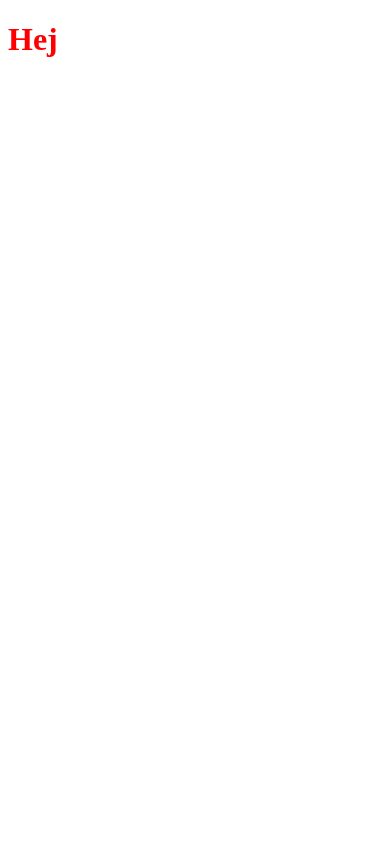
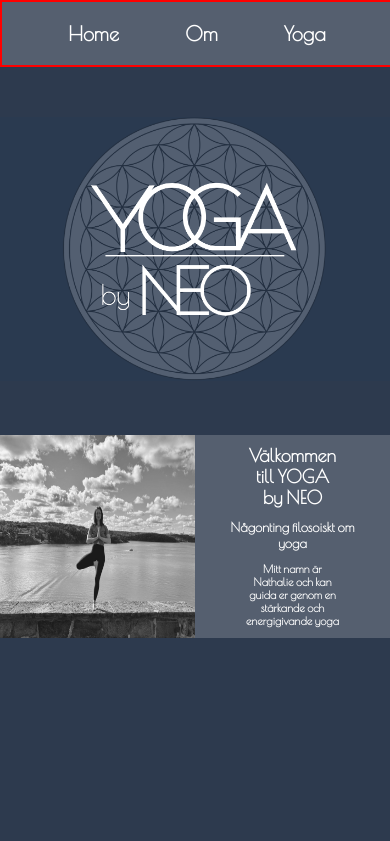
Before and after one commit to nathalienordstrom/byneo, a plain HTML site: page index.html in a window 390 px wide. Drawn offline with nearby package versions, Linux system fonts and the light colour scheme.

Commit message:
homepage

```diff
--- a/index.html
+++ b/index.html
@@ -6,11 +6,45 @@
     <meta name="viewport" content="width=device-width, initial-scale=1.0">
 
     <link rel="stylesheet" href="style.css">
+    <link rel="icon" type="image/png"  href="assets/android-chrome-512x512.png">
+
+    <link rel="preconnect" href="https://fonts.googleapis.com">
+    <link rel="preconnect" href="https://fonts.gstatic.com" crossorigin>
+    <link href="https://fonts.googleapis.com/css2?family=Poiret+One&display=swap" rel="stylesheet">
+
+    <title>YOGA by NEO</title>
+</head>
+<body>
+
+<div class="header">
+<div class="navbar">
+<h1>Home</h1>
+<h1>Om</h1>
+<h1>Yoga </h1>
+</div>
+<img src="/assets/Logga m blå png.png" class="header-img">
+</div>
 
 
-    <title>Homepage</title>
-</head>
-<body>
-    <h1>Hej</h1>
+<div class="box-one">
+    <div class="box-one-img">
+<img src="/assets/2.2.jpg">
+    </div>
+
+    <div class="box-one-text">
+<h1>Välkommen till YOGA by NEO
+</h1>
+<h2>Någonting filosoiskt om yoga</h2>
+<h3>Mitt namn är Nathalie och kan guida er
+     genom en stärkande och energigivande yoga</h3>
+    </div>
+</div>
+
+
+<div class="box-two">
+
+
+</div>
+
 </body>
 </html>
--- a/style.css
+++ b/style.css
@@ -1,3 +1,140 @@
 body {
-    color:red;
+    background-color: #2D3A4E;
+margin: 0;
 }
+
+.navbar {
+    width: 100%;
+    background-color: #555F6F;
+    color: white;
+    font-family: 'Poiret One', cursive;
+    padding: 20px 0 20px 0;
+    display: flex;
+    flex-direction: row;
+    border:solid red 2px;
+    justify-content: space-evenly;
+}
+
+h1 {
+    margin:0;
+}
+
+img.header-img {
+width: 100%;
+margin-top: 50px ;
+}
+
+.box-one {
+/* border: red 1px solid; */
+display: flex;
+flex-direction:row ;
+justify-content: space-evenly;
+margin-top: 50px;
+background-color: #555F6F;
+    font-family: 'Poiret One', cursive;
+}
+
+.box-one-text {
+color: white;
+font-family: 'Poiret One', cursive;
+width: 50%;
+text-align: center;
+}
+.box-one-text h1 {
+    margin-bottom: 30px;
+    padding: 50px 150px 0 150px;
+    font-size: 50px;
+
+}
+.box-one-text h2 {
+    margin-bottom: 0px;
+    font-size: 30px;
+
+}
+.box-one-text h3 {
+padding: 0 50px 0 50px;
+font-size: 20px;
+}
+
+.box-one-img {
+margin-top: 0px ;
+width: 50%;
+display: flex;
+justify-content: left ;
+}
+
+.box-one-img img {
+width: 100%;
+height: 100%;
+}
+
+.box-two {
+height: 200px;
+}
+
+@media (min-width: 250px) and (max-width:700px) {
+
+    .navbar {
+        width: 100%;
+        background-color: #555F6F;
+        color: white;
+        font-family: 'Poiret One', cursive;
+        padding: 20px 0 20px 0;
+        display: flex;
+        flex-direction: row;
+        justify-content: space-evenly;
+
+    }
+
+    .navbar h1 {
+        margin:0;
+        font-size: 20px;
+    }
+
+    .box-one-text {
+        color: white;
+        /* border: green 1px solid; */
+        font-family: 'Poiret One', cursive;
+        width: 50%;
+        /* padding: 50px 0 0 50px ; */
+        text-align: center;
+        }
+        .box-one-text h1 {
+            margin-bottom: 10px;
+            padding: 10px 50px 0 50px;
+            font-size: 18px;
+        }
+        .box-one-text h2 {
+            padding: 0px 20px 0 20px;
+            font-size: 13px;
+        }
+        .box-one-text h3 {
+        padding: 0 50px 0 50px;
+        font-size: 11px;
+        }
+
+}
+
+@media (min-width: 700px) and (max-width:1024px) {
+    .box-one-text {
+        color: white;
+        /* border: green 1px solid; */
+        font-family: 'Poiret One', cursive;
+        width: 50%;
+        /* padding: 50px 0 0 50px ; */
+        text-align: center;
+        }
+        .box-one-text h1 {
+            margin-bottom: 10px;
+            padding: 20px 70px 0 70px;
+            font-size: 40px;
+        }
+        .box-one-text h2 {
+            padding: 0px 20px 0 20px;
+            font-size: 23px;
+        }
+        .box-one-text h3 {
+        padding: 0 50px 0 50px;
+        font-size: 18px;
+        }
+}
```
Also changed, not shown: assets/2.2.jpg (added), assets/2.png (added), assets/Logga m blå png.png (added), assets/android-chrome-512x512.png (added), assets/favivon.png (added), 2 other files.
